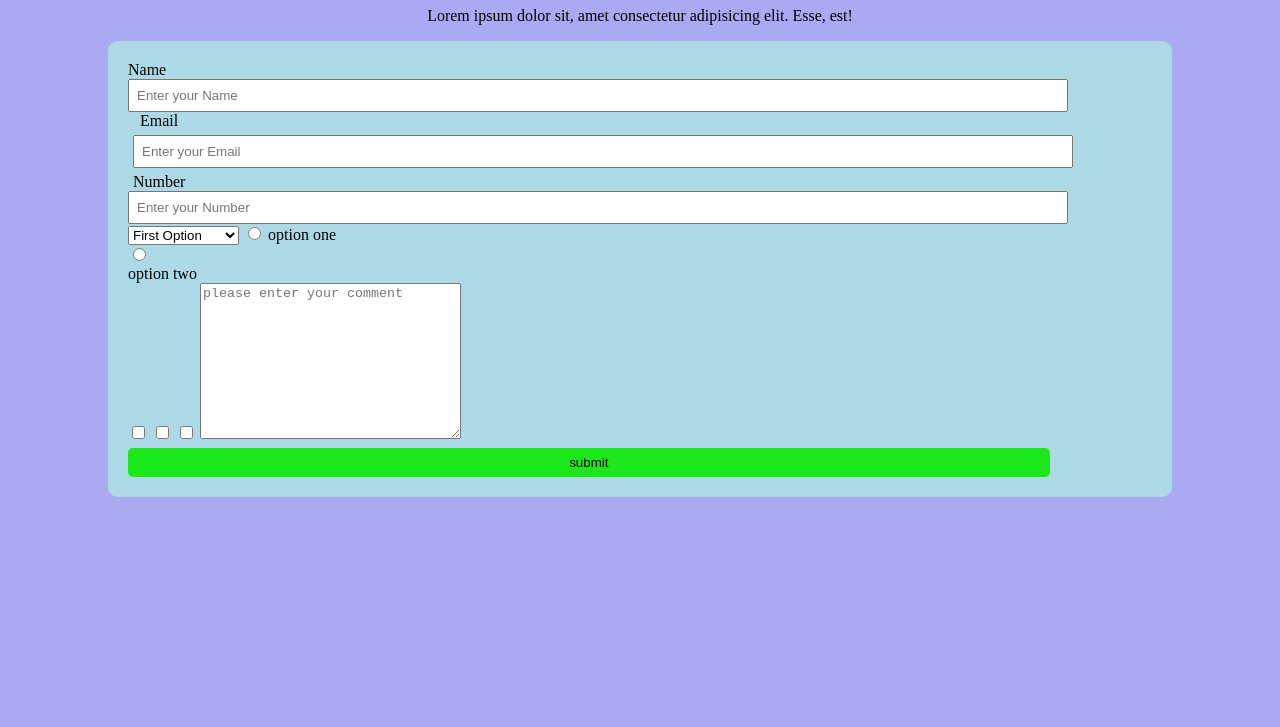
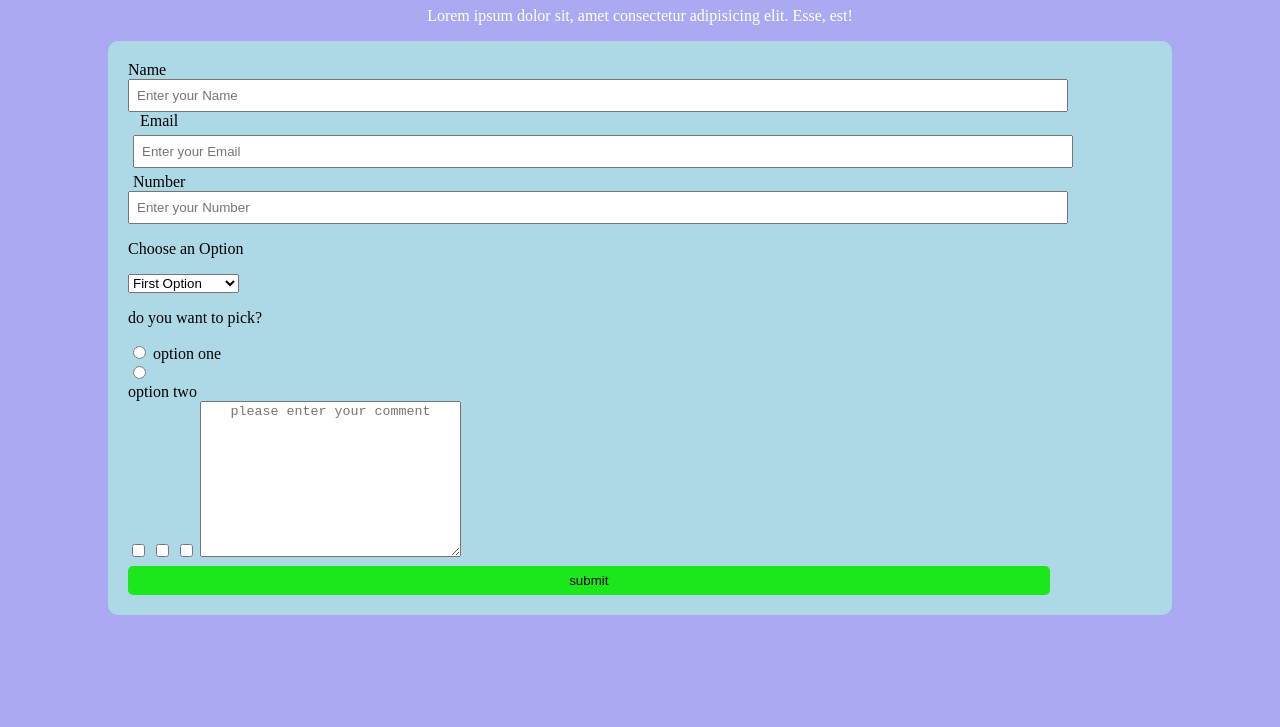
Before and after one commit to Mahdi12332/trials-Mahdi-Leodan, a plain HTML site: page index.html in a window 1280 px wide. Shown: the part 73-800 px from the top of the page. Drawn offline with Linux system fonts and the light colour scheme.

Commit message:
title an paragraph colored

```diff
--- a/index.html
+++ b/index.html
@@ -17,10 +17,12 @@
         <input type="email" id="email-label" required placeholder="Enter your Email"><br>
         <label for="number" id="number-label">Number</label><br>
         <input type="number" id="number" min="10" max="99" placeholder="Enter your Number"><br>
+        <p>Choose an Option</p>
         <select id="dropdown">
             <option value="first-option">First Option</option>
             <option value="second-option">Second Option</option>
-        </select>
+        </select><br>
+        <p>do you want to pick?</p>
         <input type="radio" name="one-two" value="one">
         <label for="one">option one</label><br>
         <input type="radio"  name="one-two" value="two"><br>
--- a/styles.css
+++ b/styles.css
@@ -3,6 +3,10 @@ body {
     padding: 0;
     box-sizing: border-box;
     background-color: rgb(170, 170, 243);
+}
+
+body > h1, body > p {
+    color: white;
 }
 
 h1,p{
@@ -29,3 +33,11 @@ h1,p{
     margin-top: 5px;
 
 }
+
+form p {
+    text-align: left;
+}
+
+textarea {
+    text-align: center;
+}
```
